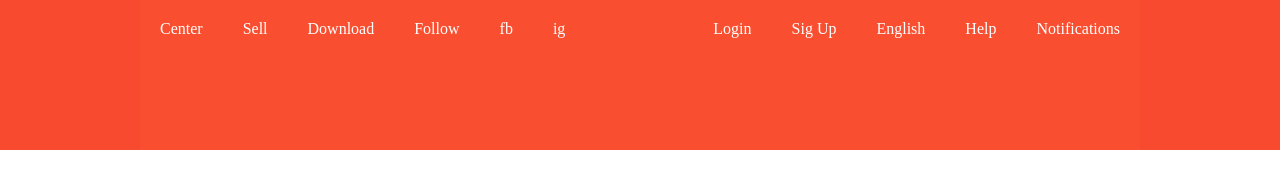
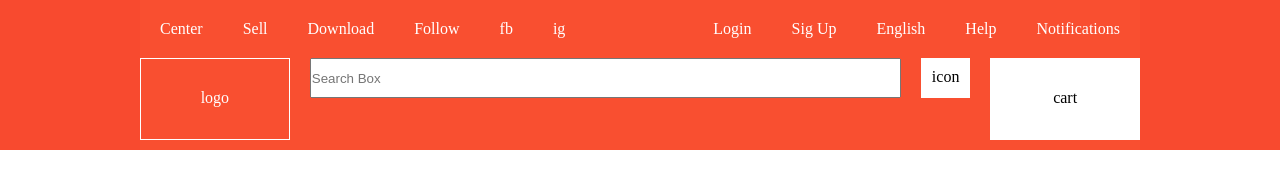
Before and after one commit to normanleonor1961/Ecommerce-navigation, a plain HTML site: page index.html in a window 1280 px wide. Drawn offline with Linux system fonts and the light colour scheme.

Commit message:
My third commit
Added logo, search box, icon, and cart

```diff
--- a/index.html
+++ b/index.html
@@ -30,6 +30,15 @@
                 <a href="#"><li>Login</li></a>
             </ul>
             </div>
+            <div class="logosearchbox">
+                <div class="logo">
+                      logo
+                </div>
+                <input type="text" placeholder="Search Box">
+                <div class="icon">icon</div>
+                <div class="cart">cart</div>
+            </div>
+
         </div>
     </div>
 
--- a/style.css
+++ b/style.css
@@ -32,3 +32,48 @@ li{
     color: white;
     float: right;
 }
+
+.logosearchbox{
+    display: flex;
+    float: left;
+    clear: left;
+    height: 80px;
+    width:100%;
+}
+
+.logo{
+    text-align: center;
+    color: white;
+    padding: 30px 0px 10px 0px;
+    height: 40px;
+    width: 150px;
+    border: 1px solid white;
+    clear: both;
+}
+
+input{
+    margin-left: 20px;
+    height: 40px;
+    width: 60%;
+}
+
+.icon {
+    padding-top: 10px;
+    text-align: center;
+    margin-left: 20px;
+    background:white;
+    width: 50px;
+    height:30px;
+}
+
+.cart{
+    margin-left: 20px;
+    text-align: center;
+    background:white;
+    color: black;
+    padding: 30px 0px 10px 0px;
+    height: 40px;
+    width: 150px;
+    border: 1px solid white;
+    clear: both;
+}
```
